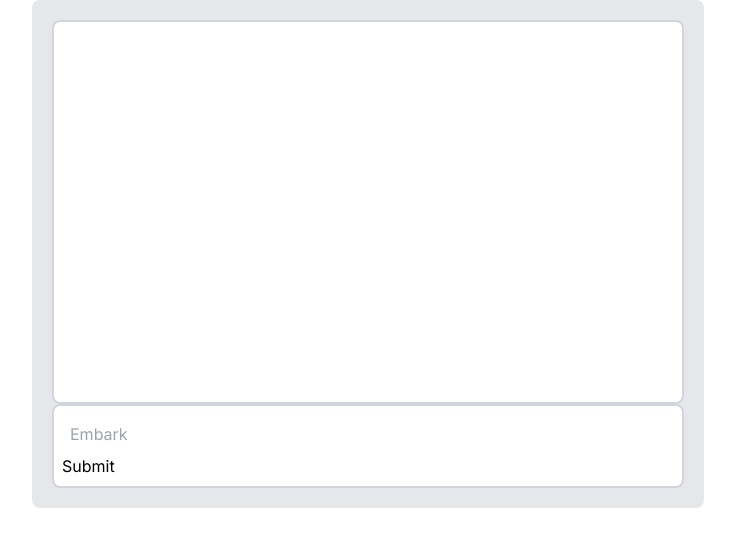
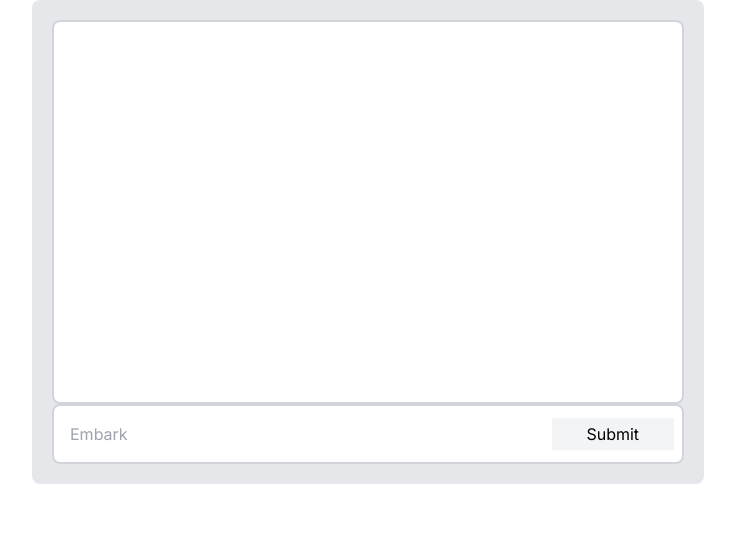
Before and after one commit to Ben-Santana/AI-Dungeon-Master, a Next.js app: page / in a window 1280 px wide. Shown: the top 546 px of the page, without its empty margins (272-1007 px from the left). Built offline with nearby package versions, Linux system fonts and the light colour scheme.

Commit message:
Fixed submit button

```diff
--- a/app/components/chat.tsx
+++ b/app/components/chat.tsx
@@ -97,16 +97,16 @@ export default function GameChat({ adventurers }: { adventurers: Adventurer[] })
       </div>
       <div className="w-full">
         <div className="bg-white border-gray-300 border-2 p-2 rounded-lg flex">
-          <form onSubmit={submitText}>
+          <form className="w-full" onSubmit={submitText}>
             <input
-              className="w-full py-2 px-2 text-gray-800 rounded-lg focus:outline-none"
+              className="w-4/5 py-2 px-2 text-gray-800 rounded-lg focus:outline-none"
               type="text"
               placeholder="Embark"
               value={input}
               onChange={handleInputChange}
               disabled={loading}
             />
-            <input type="submit" />
+            <input className="w-1/5 h-4/5 bg-gray-100 text-center" type="submit" />
           </form>
         </div>
       </div>
```
